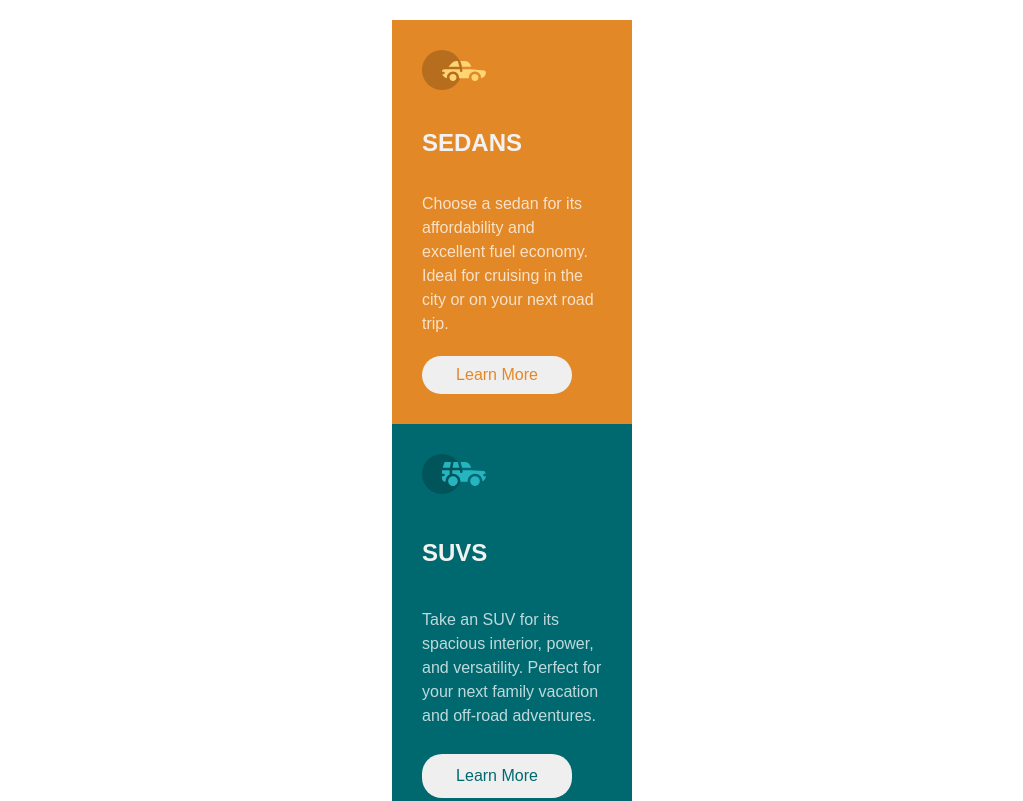
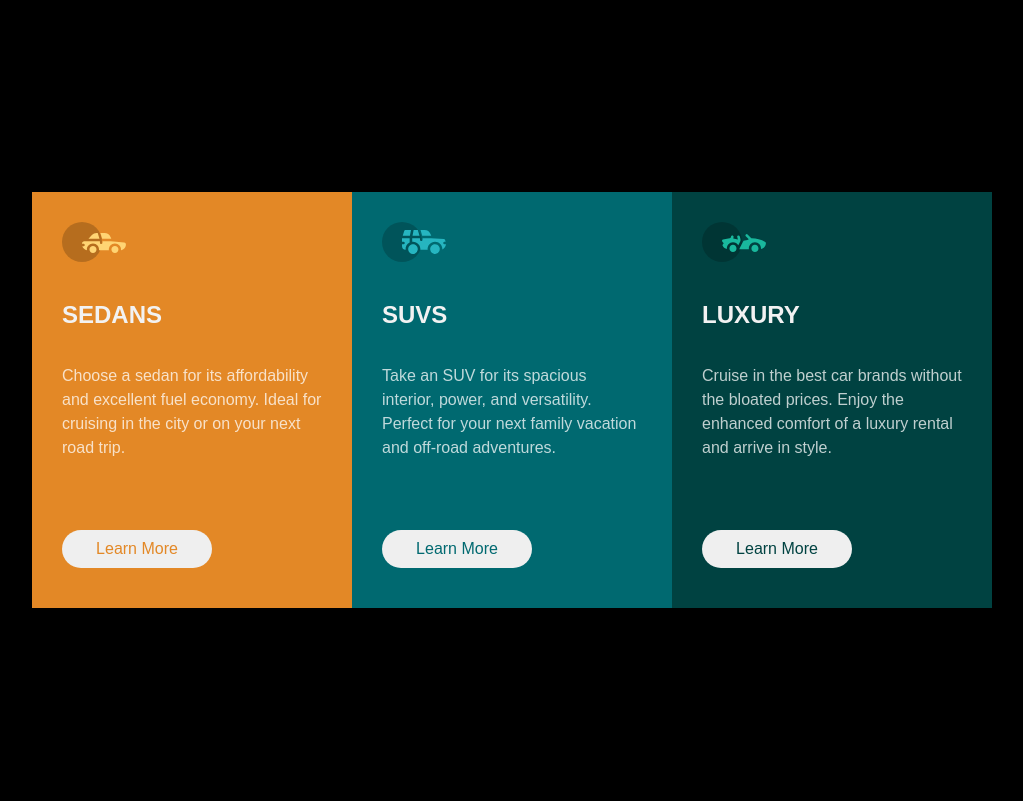
Before and after one commit to Eleniyancode/3-column-preview, a plain HTML site: page index.html in a window 1280 px wide. Shown: the top 801 px of the page, without its empty margins (128-1151 px from the left). Drawn offline with Linux system fonts and the light colour scheme.

Commit message:
fix the responsiveness of the page

```diff
--- a/style.css
+++ b/style.css
@@ -100,7 +100,7 @@ main {
   margin-top: 20px;
   margin-bottom: 20px;
   /* padding: 20px; */
-  border-radius: 10px;
+  border-radius: 20px;
 }
 
 section {
@@ -149,3 +149,33 @@ button {
 .third > button {
   color: hsl(179, 100%, 13%);
 }
+
+@media (min-width: 40em) {
+  body {
+    background-color: black;
+
+  }
+
+  main {
+    width: 40rem;
+    display: grid;
+    grid-template-columns: repeat(3, 1fr);
+    grid-template-rows: 1fr;
+  }
+}
+
+@media (min-width: 60em) {
+  main {
+    width: 60rem;
+    display: grid;
+    grid-template-columns: repeat(3, 1fr);
+    grid-template-rows: 1fr;
+    border-radius: 50px;
+  }
+
+  button {
+    margin-top: 50px;
+    margin-bottom: 10px;
+  }
+
+}
```
